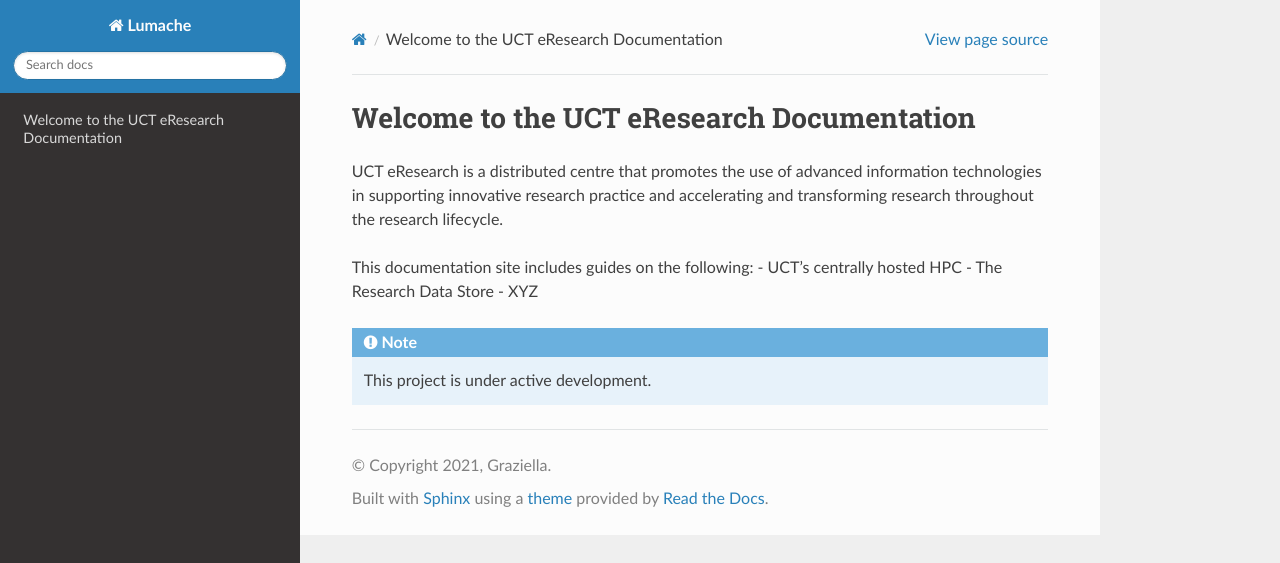
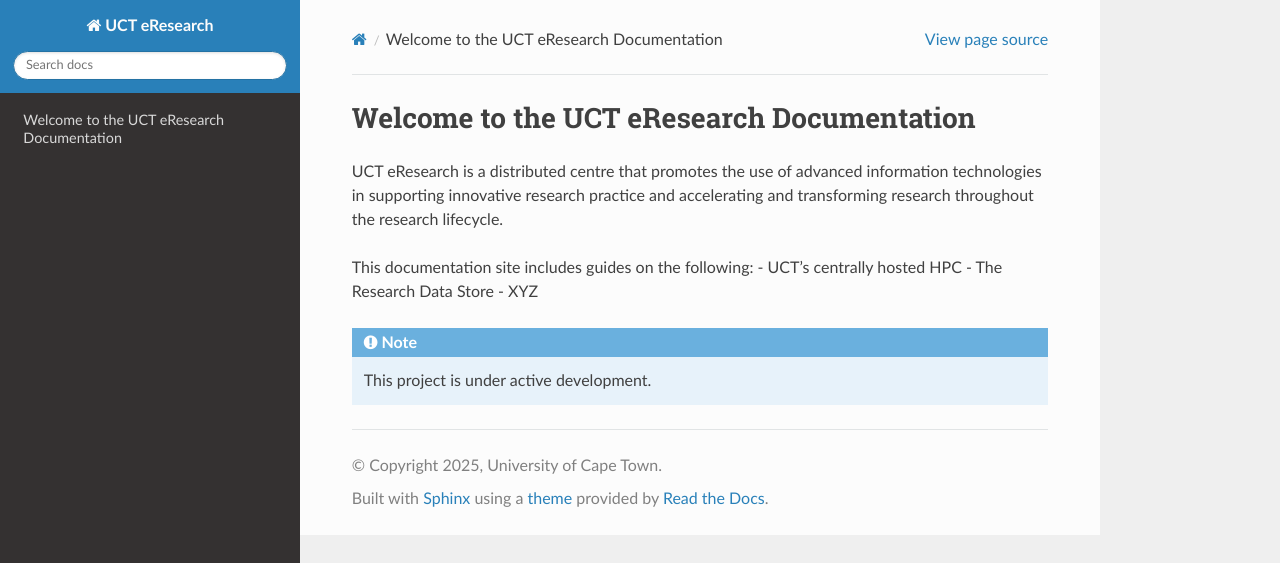
Before and after one commit to uct-eresearch/uct-eresearch-docs, a Sphinx documentation site: the page built from docs/source/index.rst, in a window 1280 px wide. Shown: the top 563 px of the page. Built offline with Sphinx 7.4.7 and the Read the Docs theme 3.1.0, drawn with Linux system fonts in a browser that asks for light colours.

Commit message:
remove lumache

```diff
--- a/docs/source/api.rst
+++ b/docs/source/api.rst
@@ -3,5 +3,3 @@ API
 
 .. autosummary::
    :toctree: generated
-
-   lumache
--- a/docs/source/conf.py
+++ b/docs/source/conf.py
@@ -2,9 +2,9 @@
 
 # -- Project information
 
-project = 'Lumache'
-copyright = '2021, Graziella'
-author = 'Graziella'
+project = 'UCT eResearch'
+copyright = '2025, University of Cape Town'
+author = 'UCT eResearch'
 
 release = '0.1'
 version = '0.1.0'
```
